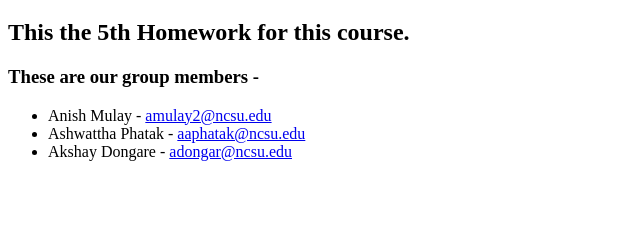
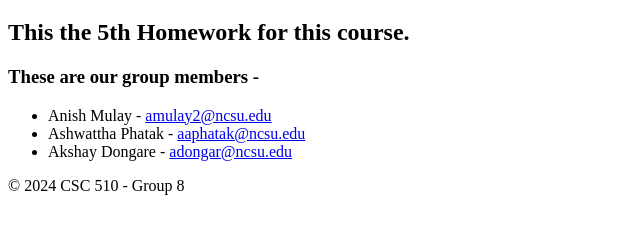
Before and after one commit to AMAPAD/CSC510-HW5, a plain HTML site: page index.html in a window 1280 px wide. Shown: the part 61-294 px from the top of the page, without its empty margins (0-640 px from the left). Drawn offline with Linux system fonts and the light colour scheme.

Commit message:
Modified footer

```diff
--- a/index.html
+++ b/index.html
@@ -18,7 +18,9 @@
         <li>Akshay Dongare - <a href="mailto:adongar@ncsu.edu">adongar@ncsu.edu</a></li>
     </ul>
 
-
+    <footer>
+        <p>&copy; 2024 CSC 510 - Group 8</p>
+    </footer>
 
 
 </body>
```
